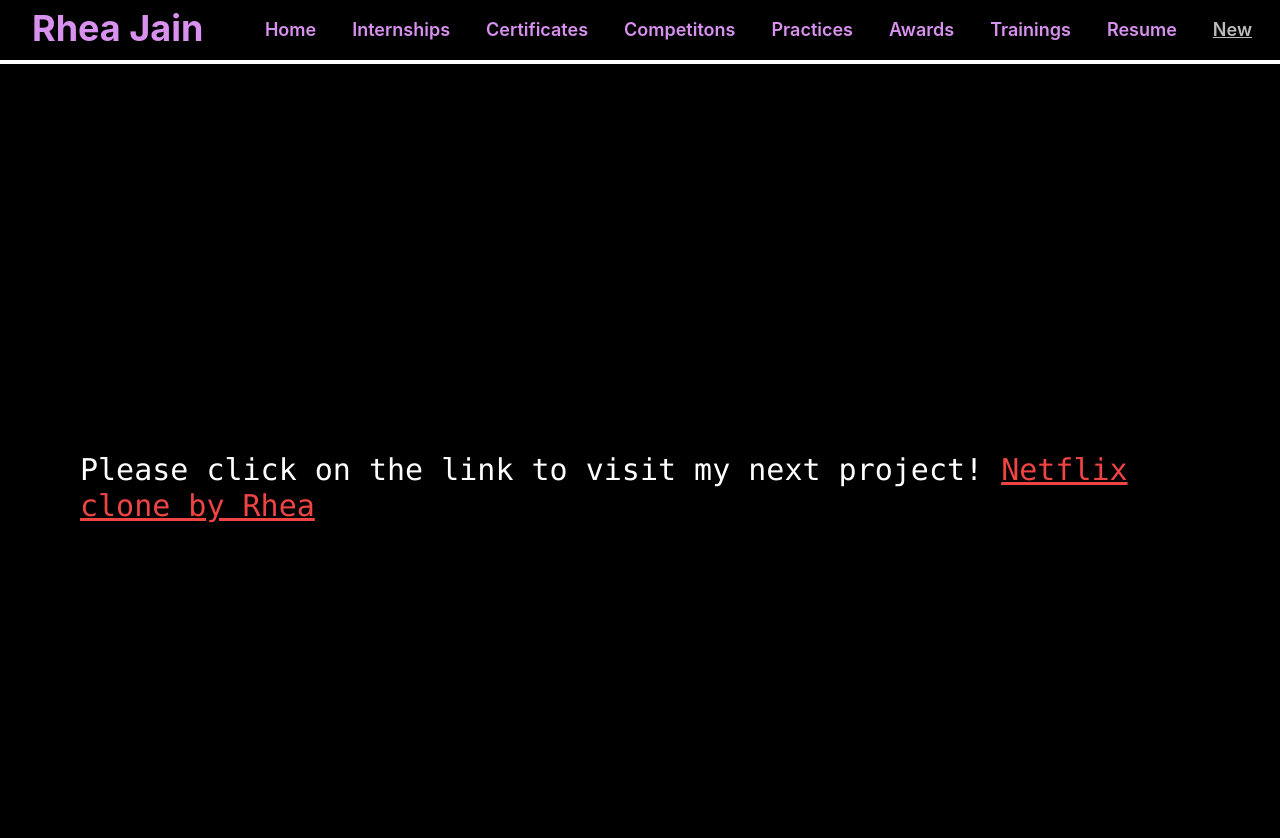
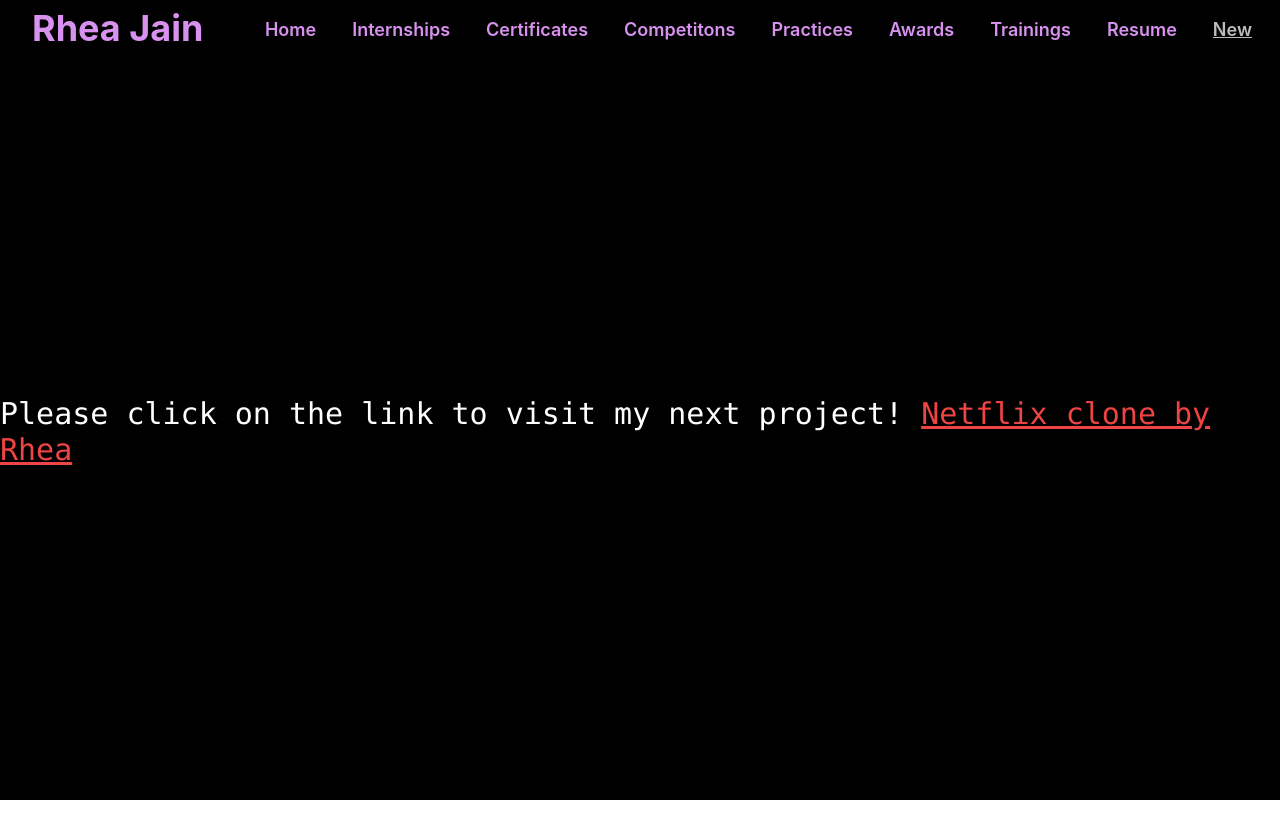
Before and after one commit to rhea0110/Live-Profile, a Next.js app: page /newprojects in a window 1280 px wide. Shown: the top 838 px of the page. After the commit the page ends 800 px from the top, so only its background shows below. Built offline with nearby package versions, Linux system fonts and the light colour scheme.

Commit message:
fixed scroll

```diff
--- a/components/Navbar.jsx
+++ b/components/Navbar.jsx
@@ -7,22 +7,7 @@ const Navbar = (props) => {
   return (
     <>
       <div className="w-full md:auto md:static  h-[15vh] lg:h-[8vh]"></div>
-      <div className="fixed top-0 left-0 w-full z-[2] min-h-[60px] bg-black px-5 md:flex ">
-        {/*  <svg
-            xmlns="http://www.w3.org/2000/svg"
-            fill="none"
-            viewBox="0 -1 24 24"
-            strokeWidth="2"
-            stroke="#6C2DC7"
-            className="w-15 h-14"
-          >
-            <path
-              strokeLinecap="round"
-              strokeLinejoin="round"
-              d="M17.25 6.75L22.5 12l-5.25 5.25m-10.5 0L1.5 12l5.25-5.25m7.5-3l-4.5 16.5"
-            />
-          </svg> */}
-
+      <div className="fixed top-0 left-0 w-full z-[2] min-h-[60px] bg-black px-5 md:flex">
         <Link href="/">
           <button className="ml-3 mt-2 sm:flex text-[#D891EF] text-4xl font-bold">
             {props.name}
@@ -100,7 +85,7 @@ const Navbar = (props) => {
               } `}
             >
               {props.tabs8}
-            </button>
+          </button>
           </Link>
           <Link href="newprojects">
             <button
--- a/pages/_app.js
+++ b/pages/_app.js
@@ -3,7 +3,7 @@ import Navbar from "../components/Navbar";
 
 function MyApp({ Component, pageProps }) {
   return (
-    <>
+    <div className="bg-black">
       <Navbar
         // image={"/rhea0110.png"}
         name={"Rhea Jain"}
@@ -18,7 +18,7 @@ function MyApp({ Component, pageProps }) {
         tabs9={"New"}
       />
       <Component {...pageProps} />
-    </>
+    </div>
   );
 }
 
--- a/pages/awards.jsx
+++ b/pages/awards.jsx
@@ -8,7 +8,7 @@ const Awards = () => {
       <Head>
         <title>Awards</title>
       </Head>
-      <section className="bg-black w-full overflow-auto py-5">
+      <section className="bg-black w-full min-h-[92vh] overflow-auto py-5">
         <h1 className="text-[#D891EF] text-center text-4xl pt-6">
           Awards and Recognitions
         </h1>
--- a/pages/competitions.jsx
+++ b/pages/competitions.jsx
@@ -8,11 +8,11 @@ const Competitions = () => {
       <Head>
         <title>Competitions</title>
       </Head>
-      <section className="bg-black w-full overflow-auto py-5">
+      <section className="bg-black w-full overflow-auto min-h-[92vh] pt-5">
         <h1 className="text-[#D891EF] text-center text-4xl pt-6">
           Competitions
         </h1>
-        <div className="pt-8 px-8 overflow-auto ">
+        <div className="pt-8 px-8">
           <div>
             <table className="table w-full h-52">
               <thead className="border border-[#D891EF] text-white h-[50px]">
--- a/pages/internships.jsx
+++ b/pages/internships.jsx
@@ -8,11 +8,11 @@ const Internships = () => {
       <Head>
         <title>Internships</title>
       </Head>
-      <section className="bg-black w-full overflow-auto py-5">
+      <section className="bg-black w-full min-h-[92vh] overflow-auto pt-5 ">
         <h1 className="text-[#D891EF] text-center text-4xl pt-6">
           Internship Details
         </h1>
-        <div className="pt-8 px-8 overflow-auto ">
+        <div className="pt-8 px-8  overflow-auto">
           <div>
             <table className="table w-full h-52">
               <thead className="border border-[#D891EF] text-white h-[50px]">
--- a/pages/newprojects.jsx
+++ b/pages/newprojects.jsx
@@ -9,8 +9,8 @@ const NewProject = () => {
       <Head>
         <title>New Project</title>
       </Head>
-      <div className="w-full flex-col justify-center items-center min-h-screen flex p-20 h-full bg-black">
-        <div className=" mt-12 text-3xl text-white font-mono  ">
+      <div className="w-full flex-col justify-center items-center min-h-[92vh] overflow-y-hidden flex bg-black">
+        <div className="text-3xl text-white font-mono  ">
           {"Please click on the link to visit my next project! "}
           <a
             className="text-red-500 text-3xl underline"
@@ -19,8 +19,6 @@ const NewProject = () => {
             {"Netflix clone by Rhea"}
           </a>
         </div>
-
-
       </div>
     </>
   );
--- a/pages/practices.jsx
+++ b/pages/practices.jsx
@@ -8,7 +8,7 @@ const Practices = () => {
       <Head>
         <title>Practices</title>
       </Head>
-      <section className="bg-black w-full h-full overflow-auto py-5">
+      <section className="bg-black w-full min-h-[92vh] overflow-auto py-5">
         <h1 className="text-[#D891EF] text-center text-4xl pt-6">
           Practice Platforms
         </h1>
--- a/pages/resume.jsx
+++ b/pages/resume.jsx
@@ -8,7 +8,7 @@ const Resume = () => {
         <title>Resume</title>
       </Head>
       <div>
-        <section className="bg-black w-full h-full overflow-auto py-5">
+        <section className="bg-black w-full min-h-[92vh] overflow-auto py-5">
           <h1 className="text-[#D891EF] text-center text-4xl pt-6">Resume</h1>
           <div className="px-8 pt-32 flex justify-center items-center animate-bounce">
             <a
--- a/pages/trainings.jsx
+++ b/pages/trainings.jsx
@@ -8,7 +8,7 @@ const Trainings = () => {
       <Head>
         <title>Trainings</title>
       </Head>
-      <section className="bg-black w-full overflow-auto py-5">
+      <section className="bg-black w-full min-h-[92vh] overflow-auto py-5">
         <h1 className="text-[#D891EF] text-center text-4xl pt-6">
           Trainings and Workshops
         </h1>
```
